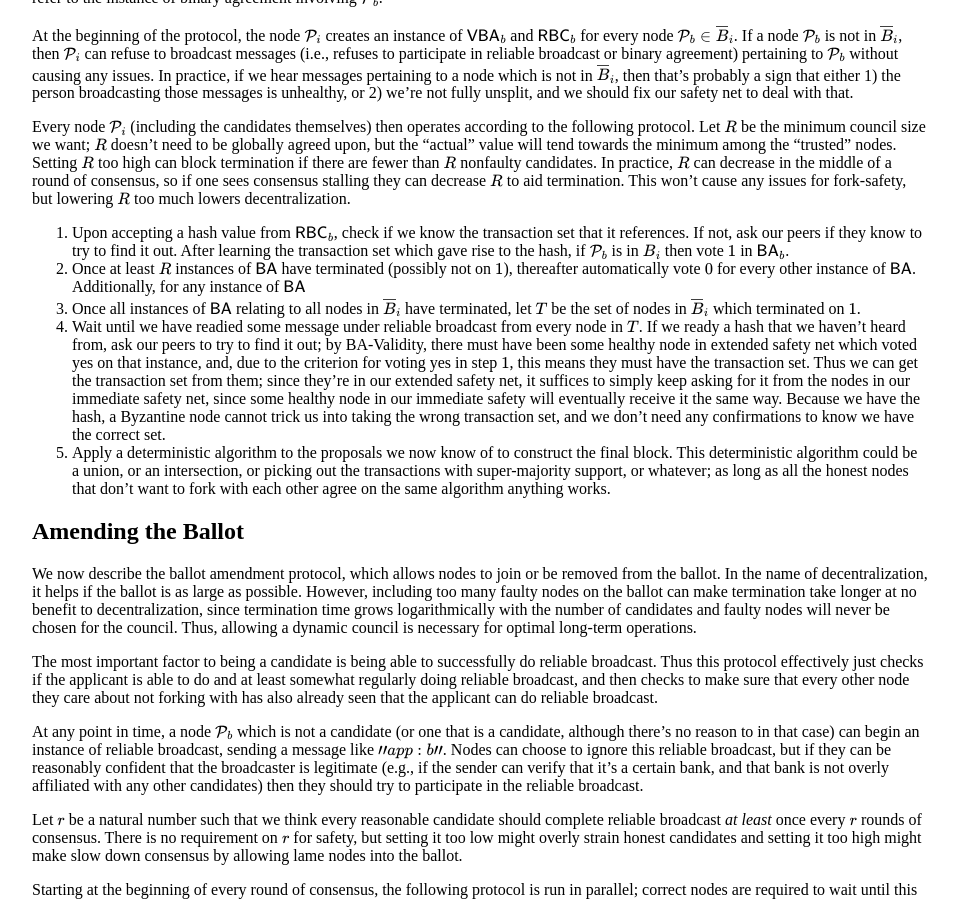
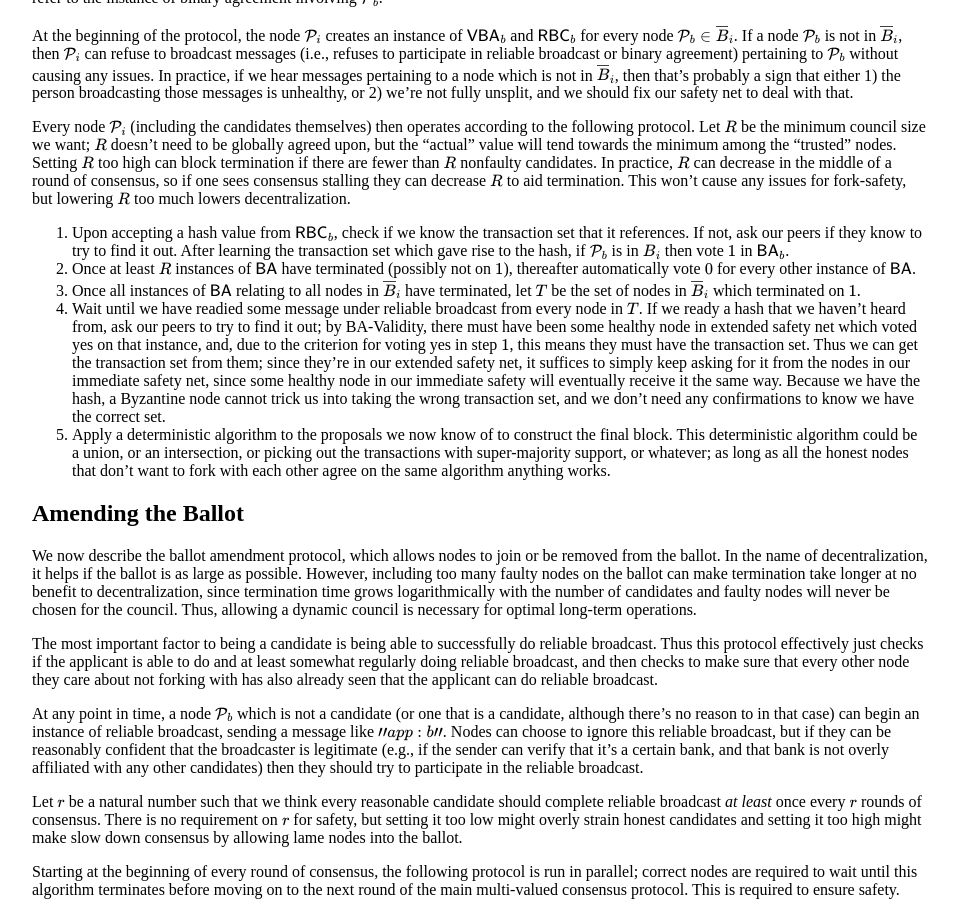
Before and after one commit to ChronusZ/chronusz.github.io, a Jekyll site: the page built from _posts/2017-07-20-parliamentary-consensus-ii.md, in a window 1280 px wide and 900 px high, scrolled down 1586 px. Shown: the whole window, without its empty margins (160-1118 px from the left). Built offline with Jekyll 4.4.1, drawn with Linux system fonts in a browser that asks for light colours; formulas are drawn with MathJax 3.

Commit message:
Update 2017-07-20-parliamentary-consensus-ii.md

```diff
--- a/_posts/2017-07-20-parliamentary-consensus-ii.md
+++ b/_posts/2017-07-20-parliamentary-consensus-ii.md
@@ -56,7 +56,7 @@ Every node $$\mathcal{P}_i$$ (including the candidates themselves) then operates
 
 
 1. Upon accepting a hash value from $$\mathsf{RBC}_b$$, check if we know the transaction set that it references. If not, ask our peers if they know to try to find it out. After learning the transaction set which gave rise to the hash, if $$\mathcal{P}_b$$ is in $$B_i$$ then vote $$1$$ in $$\mathsf{BA}_b$$.
-2. Once at least $$R$$ instances of $$\mathsf{BA}$$ have terminated (possibly not on $$1$$), thereafter automatically vote $$0$$ for every other instance of $$\mathsf{BA}$$. Additionally, for any instance of $$\mathsf{BA}$$
+2. Once at least $$R$$ instances of $$\mathsf{BA}$$ have terminated (possibly not on $$1$$), thereafter automatically vote $$0$$ for every other instance of $$\mathsf{BA}$$.
 3. Once all instances of $$\mathsf{BA}$$ relating to all nodes in $$\overline{B}_i$$ have terminated, let $$T$$ be the set of nodes in $$\overline{B}_i$$ which terminated on $$1$$.
 4. Wait until we have readied some message under reliable broadcast from every node in $$T$$. If we ready a hash that we haven't heard from, ask our peers to try to find it out; by BA-Validity, there must have been some healthy node in extended safety net which voted yes on that instance, and, due to the criterion for voting yes in step $$1$$, this means they must have the transaction set. Thus we can get the transaction set from them; since they're in our extended safety net, it suffices to simply keep asking for it from the nodes in our immediate safety net, since some healthy node in our immediate safety will eventually receive it the same way. Because we have the hash, a Byzantine node cannot trick us into taking the wrong transaction set, and we don't need any confirmations to know we have the correct set.
 5. Apply a deterministic algorithm to the proposals we now know of to construct the final block. This deterministic algorithm could be a union, or an intersection, or picking out the transactions with super-majority support, or whatever; as long as all the honest nodes that don't want to fork with each other agree on the same algorithm anything works.
```
